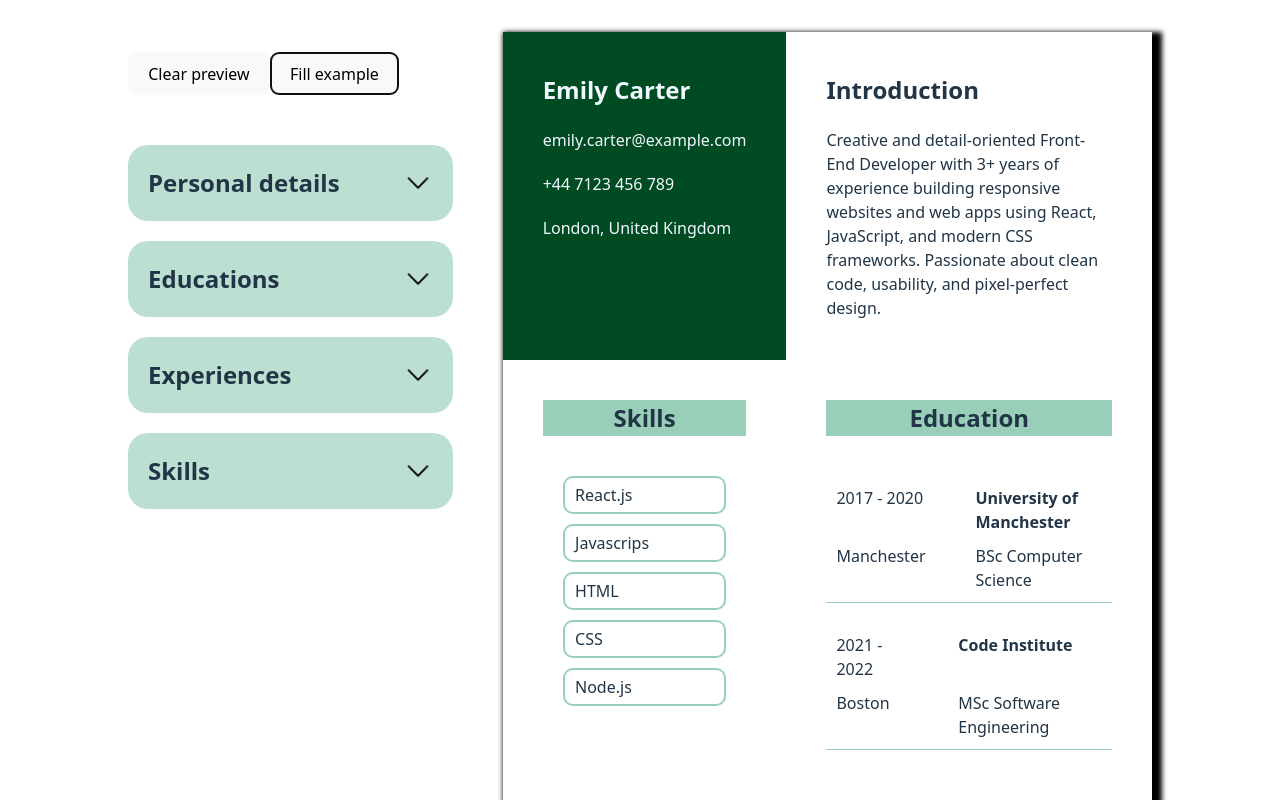
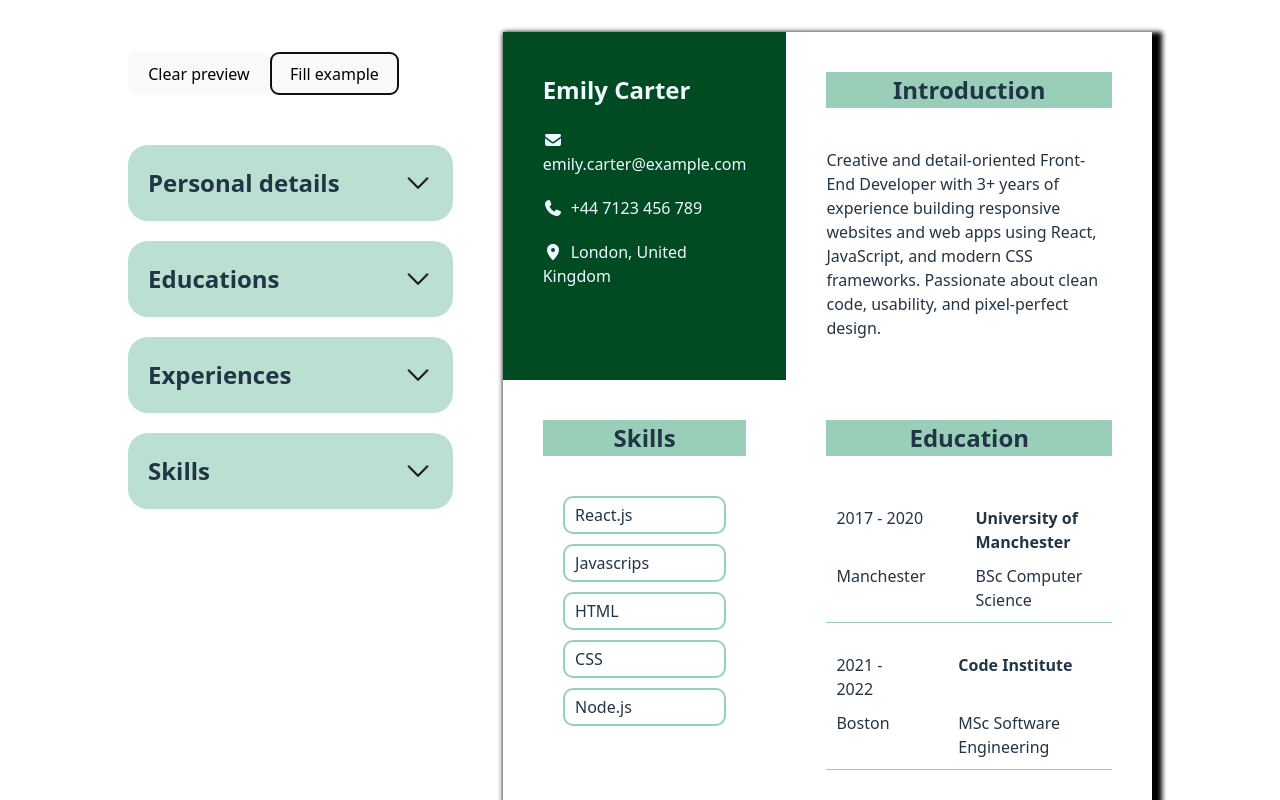
Before and after one commit to Petra-78/cv-app, a React (Vite) app: page / in a window 1280 px wide. Both pictures are taken after a click on the button "Fill example". Shown: the top 800 px of the page. Built offline with nearby package versions, Linux system fonts and the light colour scheme.

Commit message:
Add fontawesome icons

```diff
--- a/src/components/PersonalDisplay.jsx
+++ b/src/components/PersonalDisplay.jsx
@@ -1,17 +1,39 @@
-import App from "../App";
 import "../styles/Personal.css";
+import ReactDOM from "react-dom";
+import { FontAwesomeIcon } from "@fortawesome/react-fontawesome";
+import { faLocationDot } from "@fortawesome/free-solid-svg-icons";
+import { faPhone } from "@fortawesome/free-solid-svg-icons";
+import { faEnvelope } from "@fortawesome/free-solid-svg-icons";
 
 export default function PersonalDataDisplay({ personalForm }) {
   return (
     <>
       <div className="personalDetails">
         <h2>{personalForm.fullName}</h2>
-        <p>{personalForm.email}</p>
-        <p>{personalForm.phone}</p>
-        <p>{personalForm.address}</p>
+        <p>
+          {personalForm.email && (
+            <FontAwesomeIcon icon={faEnvelope} style={{ marginRight: "8px" }} />
+          )}
+          {personalForm.email}
+        </p>
+        <p>
+          {personalForm.phone && (
+            <FontAwesomeIcon icon={faPhone} style={{ marginRight: "8px" }} />
+          )}
+          {personalForm.phone}
+        </p>
+        <p>
+          {personalForm.address && (
+            <FontAwesomeIcon
+              icon={faLocationDot}
+              style={{ marginRight: "8px" }}
+            />
+          )}
+          {personalForm.address}
+        </p>
       </div>
       <div className="introduction">
-        <h2>Introduction</h2>
+        <h2 className="sectionTitle">Introduction</h2>
         <p className="introduction">{personalForm.introduction}</p>
       </div>
     </>
```
